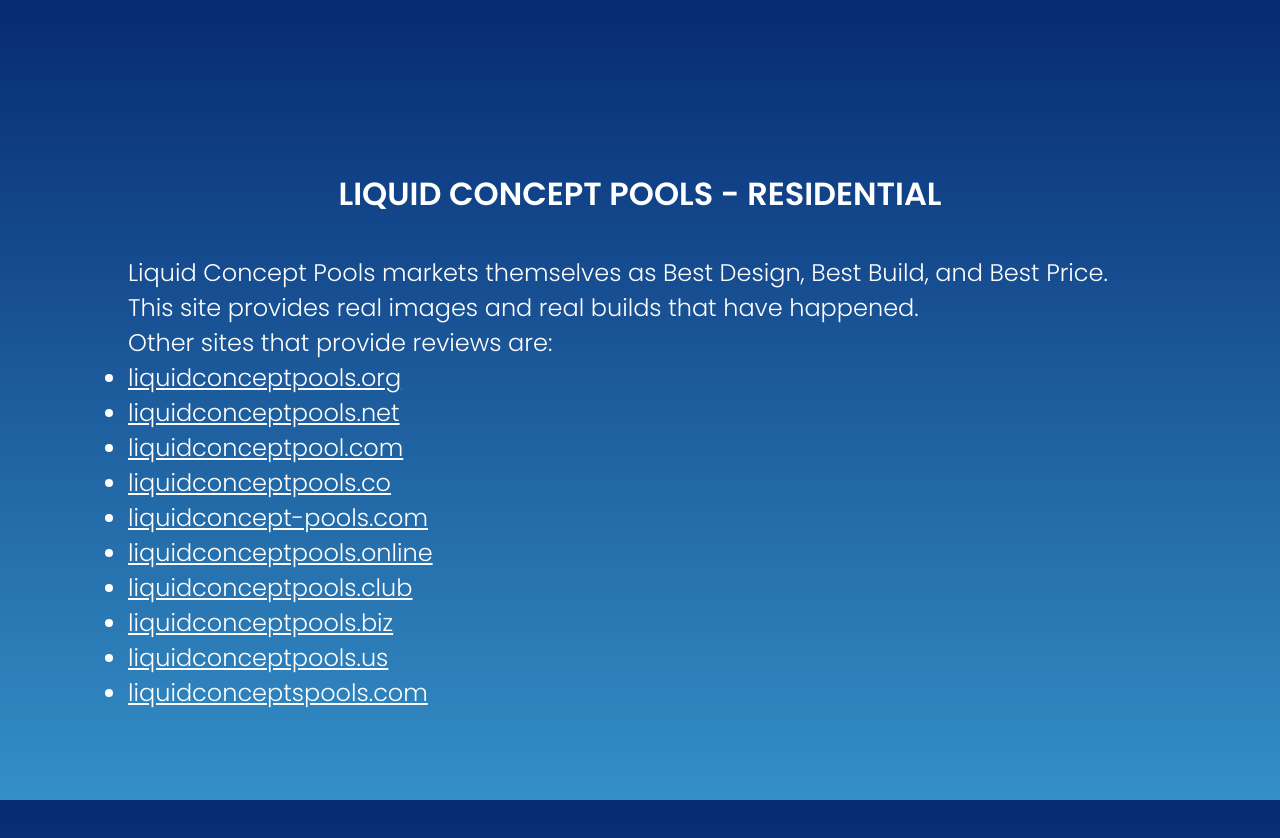
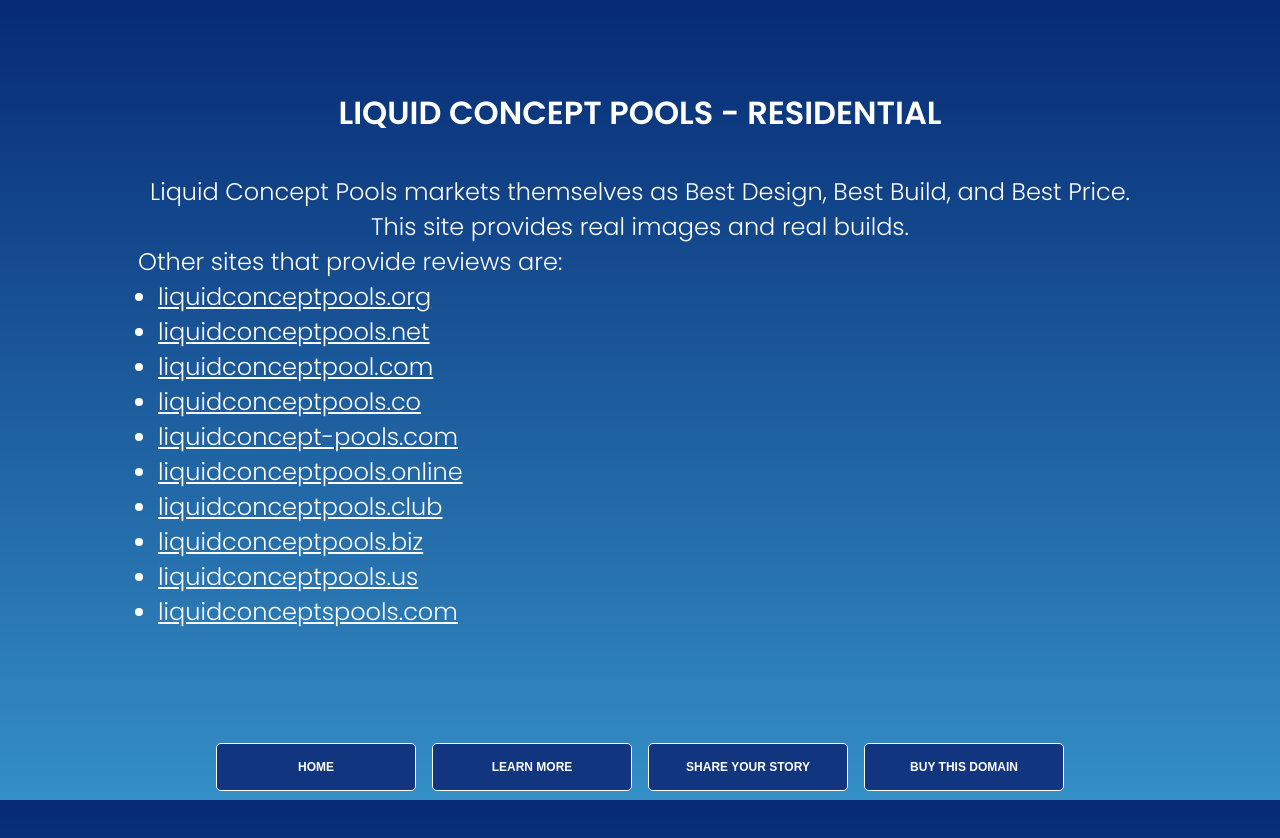
Before and after one commit to quasifu/review-site, a React (Create React App) app: page /about in a window 1280 px wide. Shown: the top 838 px of the page. Built offline with nearby package versions, Linux system fonts and the light colour scheme.

Commit message:
adding action bar

```diff
--- a/src/App.js
+++ b/src/App.js
@@ -4,6 +4,7 @@
 import About from 'pages/About';
 
 import style from './App.module.scss';
+import ActionBar from 'components/ActionBar';
 
 function App() {
   return (
@@ -12,6 +13,7 @@
         <Route path='/' element={<Home />} />
         <Route path='/about' element={<About />} />
       </Routes>
+      <ActionBar />
     </div>
   );
 }
--- a/src/App.module.scss
+++ b/src/App.module.scss
@@ -5,6 +5,16 @@
     max-width: 60vh;
   }
 }
+
+.wrapper {
+  display: flex;
+  flex: 1;
+  flex-direction: column;
+  justify-content: center;
+  align-items: center;
+  text-align: center;
+}
+
 .pageContainer {
   display: flex;
   flex-direction: column;
@@ -29,16 +39,17 @@
   }
 
   .toggleButton {
-    padding: 2rem;
-    font-size: 1.8rem;
-    margin-top: 2.5rem;
-    border: 1px solid $button-border-color;
-    background: $button-background-color;
-    border-radius: 3rem;
+    padding: 1rem;
+    font-size: 0.5em;
+    margin: 1rem 0.5rem 0rem 0.5rem;
+    border: 1px solid $button-active-border-color;
+    background: $button-border-color;
+    border-radius: 0.3rem;
     text-transform: uppercase;
-    color: $button-text-color;
+    color: $text-color;
     font-weight: 600;
     cursor: pointer;
+    width: 200px;
 
     &:hover {
       border: 1px solid $button-hover-border-color;
--- /dev/null
+++ b/src/components/ActionBar/ActionBar.module.scss
@@ -0,0 +1,8 @@
+.actionBar {
+  display: flex;
+  flex: 1;
+  flex-direction: row;
+  justify-content: center;
+  align-items: center;
+  flex-wrap: wrap;
+}
--- /dev/null
+++ b/src/components/ActionBar/index.js
@@ -0,0 +1,24 @@
+import appStyle from '../../App.module.scss';
+import { useNavigate } from 'react-router-dom';
+import style from './ActionBar.module.scss';
+
+function ActionBar() {
+  const navigate = useNavigate();
+  return (
+    <div className={style.actionBar}>
+      <button className={appStyle.toggleButton} onClick={() => navigate('/')}>
+        Home
+      </button>
+      <button
+        className={appStyle.toggleButton}
+        onClick={() => navigate('/about')}
+      >
+        Learn More
+      </button>
+      <button className={appStyle.toggleButton}>Share your story</button>
+      <button className={appStyle.toggleButton}>Buy this domain</button>
+    </div>
+  );
+}
+
+export default ActionBar;
--- a/src/pages/About/About.module.scss
+++ b/src/pages/About/About.module.scss
@@ -3,3 +3,14 @@
 .link {
   color: $text-color;
 }
+
+.listWrapper {
+  width: 100%;
+  text-align: left;
+  padding-left: 20px;
+}
+.list {
+  align-items: flex-start;
+  text-align: left;
+  padding-left: 20px;
+}
--- a/src/pages/About/index.js
+++ b/src/pages/About/index.js
@@ -1,4 +1,5 @@
 import style from './About.module.scss';
+import appStyle from '../../App.module.scss';
 
 const links = [
   {
@@ -45,16 +46,15 @@
 
 function About() {
   return (
-    <div>
+    <div className={appStyle.wrapper}>
       <h1>Liquid Concept Pools - Residential</h1>
       <div>
         Liquid Concept Pools markets themselves as Best Design, Best Build, and
-        Best Price. This site provides real images and real builds that have
-        happened.
+        Best Price. This site provides real images and real builds.
       </div>
-      <div>
+      <div className={style.listWrapper}>
         Other sites that provide reviews are:
-        <ul>
+        <ul className={style.list}>
           {links.map((link) => (
             <li>
               <a className={style.link} href={`${link.url}`}>
--- a/src/pages/Home/Home.module.scss
+++ b/src/pages/Home/Home.module.scss
@@ -2,15 +2,6 @@
 
 .link {
   color: $text-color;
-}
-
-.wrapper {
-  display: flex;
-  flex: 1;
-  flex-direction: column;
-  justify-content: center;
-  align-items: center;
-  text-align: center;
 }
 
 .text {
--- a/src/pages/Home/index.js
+++ b/src/pages/Home/index.js
@@ -1,5 +1,6 @@
 import { Ticker } from '../../components/Ticker';
 import style from './Home.module.scss';
+import appStyle from '../../App.module.scss';
 // Defaults to 6 days, 22 hours, 40 minutes and 0 seconds from now in your timezone.
 const futureDate = new Date('December 21, 2020'); /*add(new Date(), {
   days: 6,
@@ -9,7 +10,7 @@
 
 function Home() {
   return (
-    <div className={style.wrapper}>
+    <div className={appStyle.wrapper}>
       <h1>Residential Pools</h1>
       <Ticker futureDate={futureDate} />
       <div className={style.text}>Since start date</div>
```
